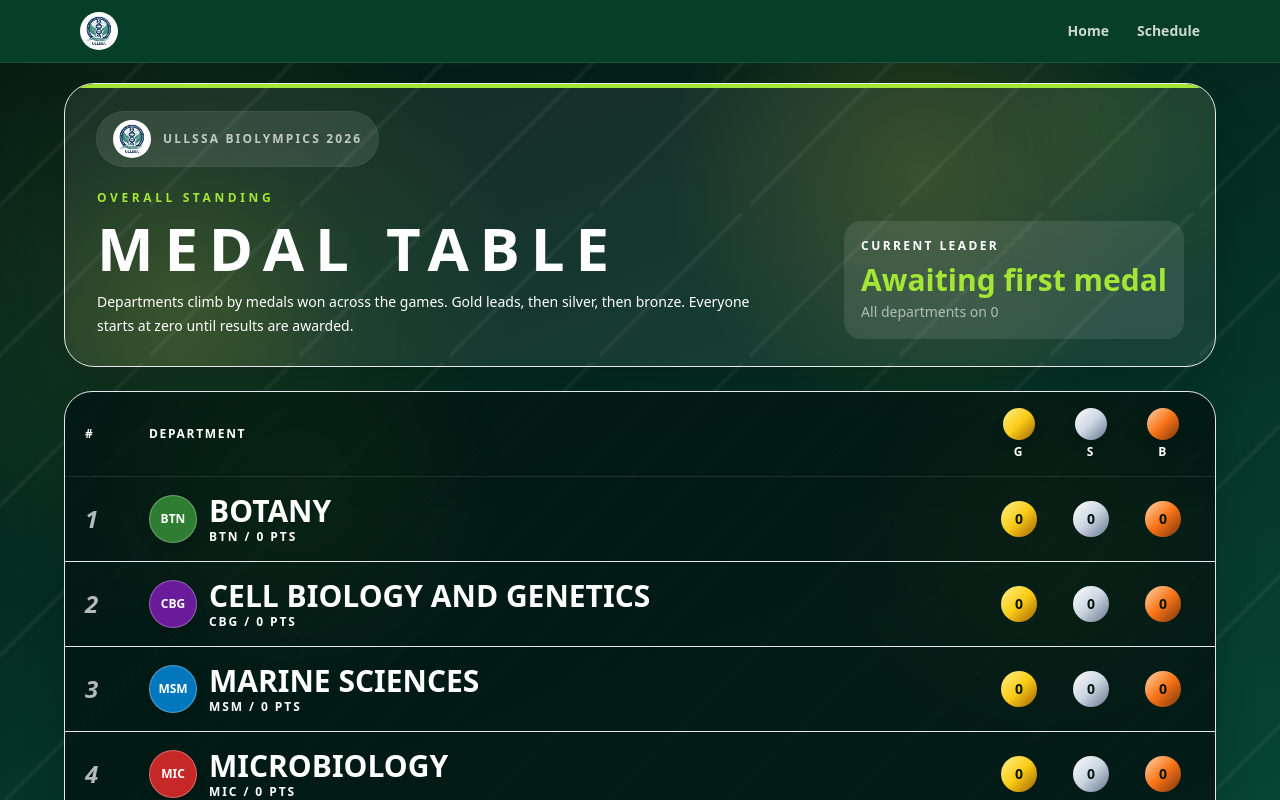
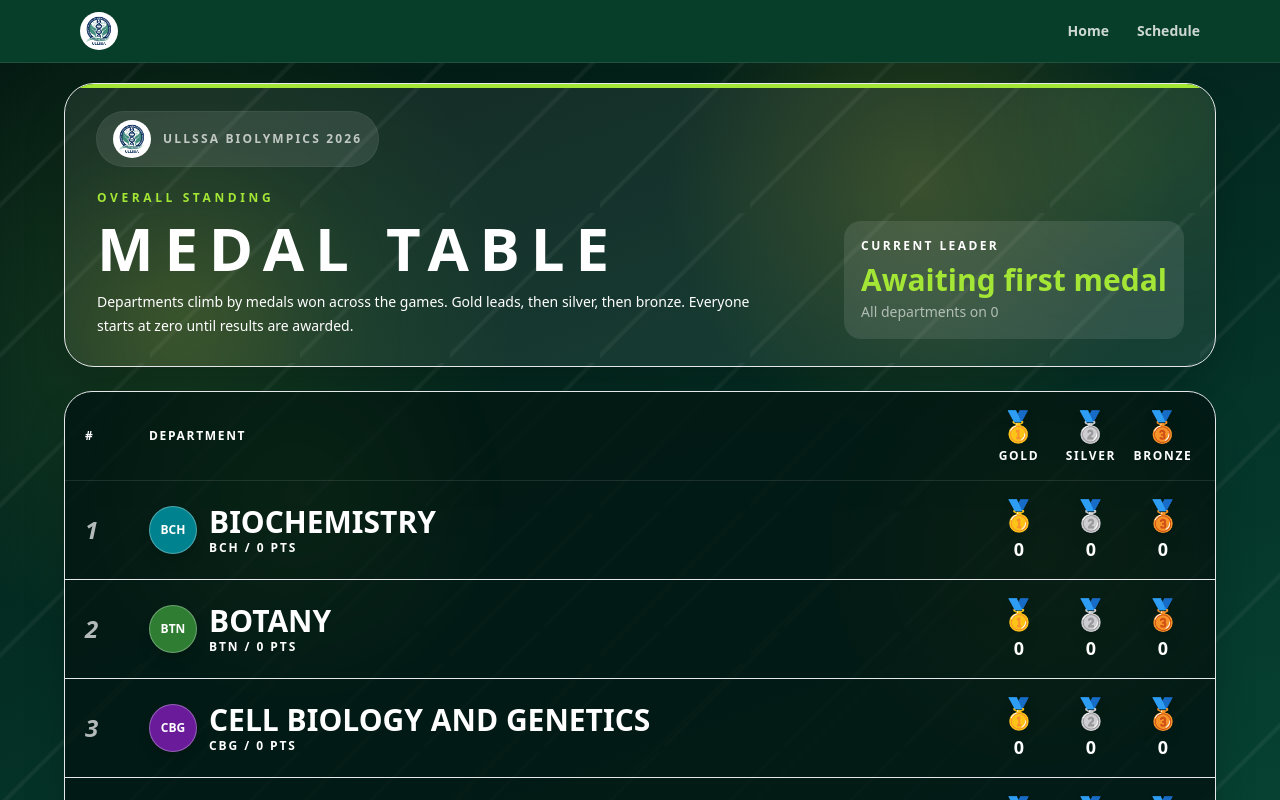
Before and after one commit to YastecHub/biolympics-frontend, a React (Vite) app: page /medal-table in a window 1280 px wide. Shown: the top 800 px of the page. Built offline with nearby package versions, Linux system fonts and the light colour scheme; no server answers.

Commit message:
feat: refactor MedalTable for improved ranking logic and UI enhancements

```diff
--- a/src/pages/MedalTable.tsx
+++ b/src/pages/MedalTable.tsx
@@ -16,10 +16,6 @@ const FALLBACK_DEPARTMENTS: Department[] = [
   fallbackDepartment("pre-med", "Pre-Med", "PRE-MED", "#283593"),
   fallbackDepartment("fisheries", "Fisheries", "FISHERIES", "#558b2f"),
 ];
-
-const DEPARTMENT_ORDER = new Map(
-  FALLBACK_DEPARTMENTS.map((department, index) => [department.abbreviation, index]),
-);
 
 type MedalDisplayRow = {
   department_id: string;
@@ -43,7 +39,7 @@ export default function MedalTable() {
     [departmentList, medals.data],
   );
   const hasMedals = rows.some((row) => row.gold + row.silver + row.bronze > 0);
-  const leader = hasMedals ? rows[0] : null;
+  const leader = hasMedals ? [...rows].sort(compareMedalRank)[0] : null;
 
   if (departments.isLoading && !rows.length) {
     return <CardSkeleton count={4} />;
@@ -103,9 +99,9 @@ export default function MedalTable() {
         <div className="relative grid grid-cols-[2.5rem_minmax(0,1fr)_repeat(3,2.6rem)] items-center gap-2 border-b border-white/10 px-3 py-4 text-xs font-black uppercase tracking-[0.14em] text-white/48 sm:grid-cols-[3.5rem_minmax(0,1fr)_repeat(3,4rem)] sm:px-5">
           <span>#</span>
           <span>Department</span>
-          <MedalHeader tone="gold" label="G" />
-          <MedalHeader tone="silver" label="S" />
-          <MedalHeader tone="bronze" label="B" />
+          <MedalHeader tone="gold" label="Gold" />
+          <MedalHeader tone="silver" label="Silver" />
+          <MedalHeader tone="bronze" label="Bronze" />
         </div>
 
         <div className="relative divide-y divide-white/8">
@@ -136,7 +132,11 @@ function buildMedalRows(departments: Department[], medalRows: MedalRow[]): Medal
         position: 0,
       };
     })
-    .sort((a, b) => {
+    .sort((a, b) => a.department_name.localeCompare(b.department_name))
+    .map((row, index) => ({ ...row, position: index + 1 }));
+}
+
+function compareMedalRank(a: MedalDisplayRow, b: MedalDisplayRow) {
   const byPoints = b.total_points - a.total_points;
   if (byPoints) return byPoints;
   const byGold = b.gold - a.gold;
@@ -145,12 +145,7 @@ function buildMedalRows(departments: Department[], medalRows: MedalRow[]): Medal
   if (bySilver) return bySilver;
   const byBronze = b.bronze - a.bronze;
   if (byBronze) return byBronze;
-      return (
-        (DEPARTMENT_ORDER.get(a.department_abbr) ?? 999) -
-        (DEPARTMENT_ORDER.get(b.department_abbr) ?? 999)
-      );
-    })
-    .map((row, index) => ({ ...row, position: index + 1 }));
+  return a.department_name.localeCompare(b.department_name);
 }
 
 function fallbackDepartment(
@@ -220,24 +215,29 @@ function DepartmentMark({ abbr, color }: { abbr: string; color: string }) {
 function MedalHeader({ tone, label }: { tone: "gold" | "silver" | "bronze"; label: string }) {
   return (
     <span className="grid justify-items-center gap-1">
-      <span className={`h-8 w-8 rounded-full ${medalTone(tone)} shadow-lg`} />
-      <span>{label}</span>
+      <span className="text-3xl drop-shadow-lg" aria-hidden>
+        {medalEmoji(tone)}
+      </span>
+      <span className="hidden sm:inline">{label}</span>
     </span>
   );
 }
 
 function MedalCount({ tone, value }: { tone: "gold" | "silver" | "bronze"; value: number }) {
   return (
-    <span className="grid justify-items-center">
-      <span className={`grid h-9 w-9 place-items-center rounded-full text-sm font-black text-[#06150f] ${medalTone(tone)}`}>
+    <span className="grid justify-items-center gap-0.5">
+      <span className="text-3xl drop-shadow-lg" aria-hidden>
+        {medalEmoji(tone)}
+      </span>
+      <span className="font-display text-base font-bold leading-none text-white sm:text-lg">
         {value}
       </span>
     </span>
   );
 }
 
-function medalTone(tone: "gold" | "silver" | "bronze") {
-  if (tone === "gold") return "bg-gradient-to-br from-yellow-200 via-brand-accent to-yellow-700";
-  if (tone === "silver") return "bg-gradient-to-br from-white via-slate-300 to-slate-500";
-  return "bg-gradient-to-br from-orange-200 via-orange-500 to-amber-900";
+function medalEmoji(tone: "gold" | "silver" | "bronze") {
+  if (tone === "gold") return "🥇";
+  if (tone === "silver") return "🥈";
+  return "🥉";
 }
```
Lines whose indentation alone changed are shown as unchanged.
